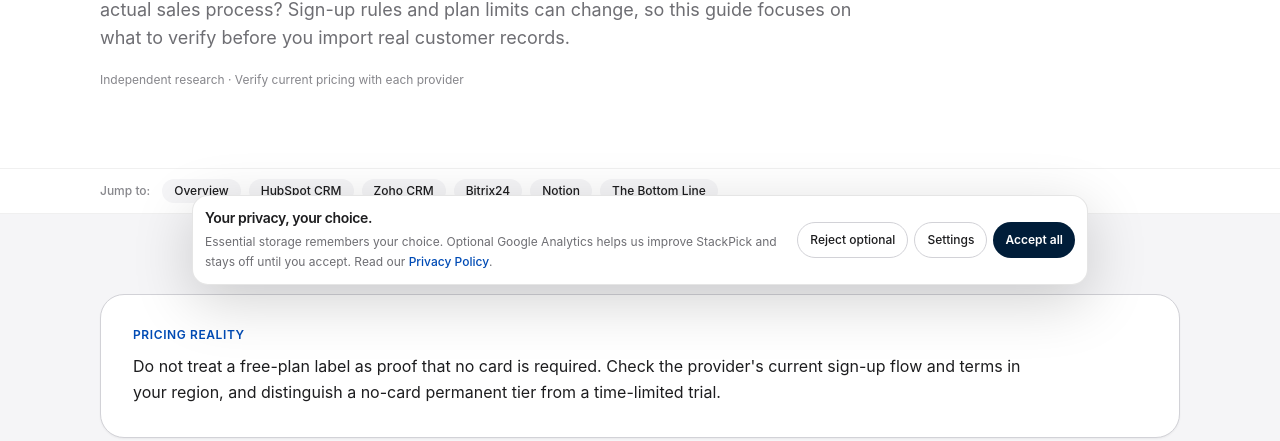
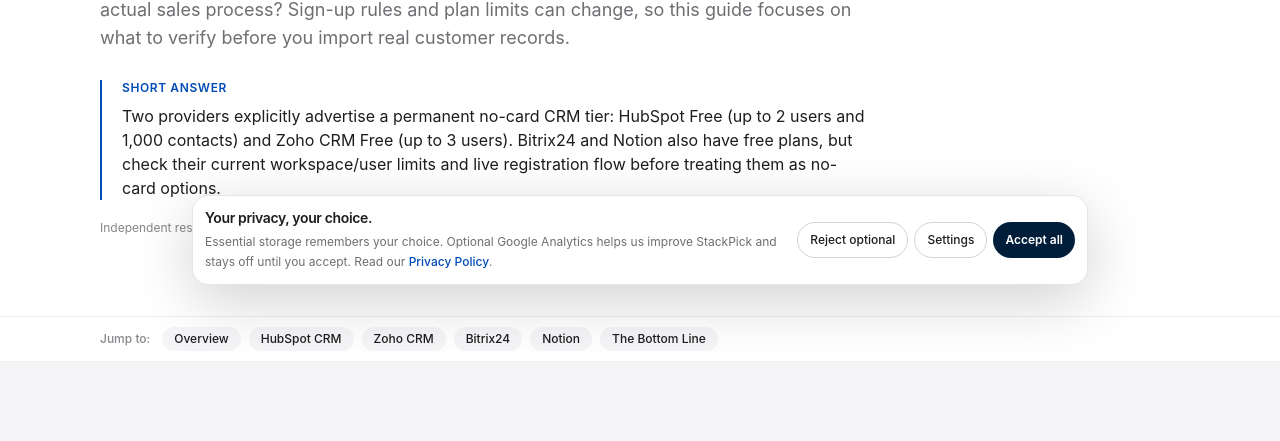
Before and after one commit to LinukaBandara/StackPick, a Next.js app: page /best/free-crm-without-credit-card in a window 1280 px wide. Shown: the part 491-932 px from the top of the page. Built offline with nearby package versions, Linux system fonts and the light colour scheme; no server answers.

Commit message:
Verify free CRM card requirements and limits

```diff
--- a/app/best/free-crm-without-credit-card/page.tsx
+++ b/app/best/free-crm-without-credit-card/page.tsx
@@ -14,43 +14,44 @@ export default function Page() {
       title="Best Free CRM Tools Without a Credit Card"
       slug="free-crm-without-credit-card"
       intro="If you want to test a CRM without handing over payment details, separate two questions: can you create an account without a card, and can the resulting free plan handle your actual sales process? Sign-up rules and plan limits can change, so this guide focuses on what to verify before you import real customer records."
-      pricingNote="Do not treat a free-plan label as proof that no card is required. Check the provider's current sign-up flow and terms in your region, and distinguish a no-card permanent tier from a time-limited trial."
+      quickAnswer="Two providers explicitly advertise a permanent no-card CRM tier: HubSpot Free (up to 2 users and 1,000 contacts) and Zoho CRM Free (up to 3 users). Bitrix24 and Notion also have free plans, but check their current workspace/user limits and live registration flow before treating them as no-card options."
+      pricingNote="Plan and sign-up details checked November 7, 2026. Only HubSpot and Zoho explicitly state on the linked pages that their free CRM plans do not require a credit card. Prices and plan details are US-dollar references where shown; confirm country-specific availability and the live sign-up flow for other providers before importing customer data."
       tools={[
         {
           name: "HubSpot CRM",
           bestFor: "Testing a conventional contact-and-deal workflow",
           freeOption:
-            "HubSpot offers a free CRM option; confirm the current sign-up requirements and feature limits before committing.",
+            "Permanent Free plan; no credit card required. The current free account supports up to 2 users and 1,000 contacts, plus 1,000 records per other standard object type per account.",
           tradeoff:
             "A low-friction starting point for contacts and deal stages, but advanced automation and other sales features may require paid products.",
-          url: "https://www.hubspot.com/products/crm",
+          url: "https://www.hubspot.com/pricing/crm?selectedPackage=free",
         },
         {
           name: "Zoho CRM",
           bestFor: "Checking whether a CRM can grow with an existing Zoho setup",
           freeOption:
-            "A limited free edition may be available under current terms; verify eligibility, user limits and sign-up requirements.",
+            "Permanent Free Edition for up to 3 users; the US pricing page explicitly says no credit card required. Check your regional edition before signup.",
           tradeoff:
             "A stronger fit when you expect to connect other Zoho business tools, though configuration can be heavier for a simple solo pipeline.",
-          url: "https://www.zoho.com/crm/",
+          url: "https://www.zoho.com/en-us/crm/zohocrm-pricing.html?price=FREE",
         },
         {
           name: "Bitrix24",
           bestFor: "Trying contact tracking alongside team collaboration",
           freeOption:
-            "Review the current plan and account-creation flow to confirm card requirements and included limits.",
+            "The current pricing page lists a Free plan for 1–2 users with 5 GB storage; its help page describes the free plan as the default account state. The public pages reviewed do not explicitly confirm a no-card requirement, so check registration.",
           tradeoff:
             "Combines several workspace functions, which can be useful for a team but excessive if you only need a clean lead list.",
-          url: "https://www.bitrix24.com/",
+          url: "https://www.bitrix24.com/prices/",
         },
         {
           name: "Notion",
           bestFor: "Building a lightweight lead tracker without a dedicated sales platform",
           freeOption:
-            "A free plan is available under Notion's current terms; confirm whether its limits suit your workspace.",
+            "Notion says its Free plan has no time limit or credit-card requirement for individual use. Adding team members can trigger collaboration limits, so test the actual workspace setup.",
           tradeoff:
             "You can model your own stages and notes, but reminders, sales reporting and automation require more manual setup than a purpose-built CRM.",
-          url: "https://www.notion.com/",
+          url: "https://www.notion.com/teams",
         },
       ]}
       bottomLine="Start with HubSpot if you want to test a traditional CRM, compare Zoho if your business already uses its tools, and consider Notion only if a simple database is enough. Before choosing any of them, confirm card requirements directly in the live sign-up flow—this can change and should not be inferred from the word 'free'."
```
